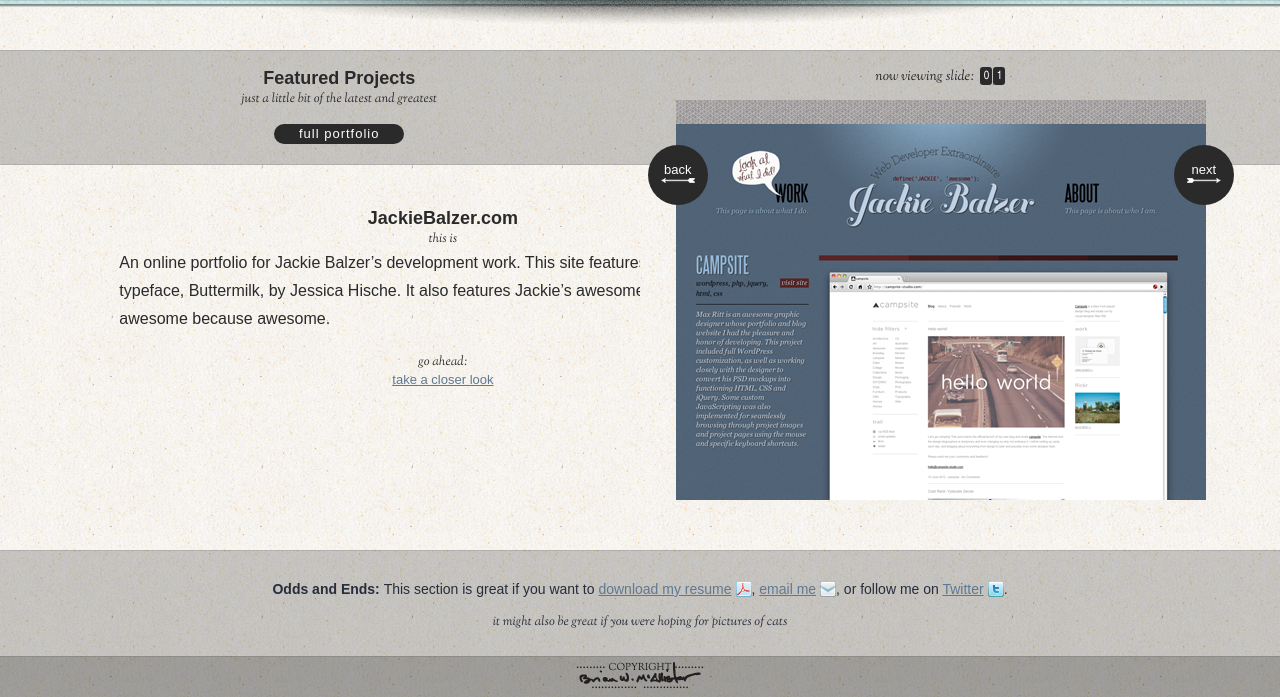
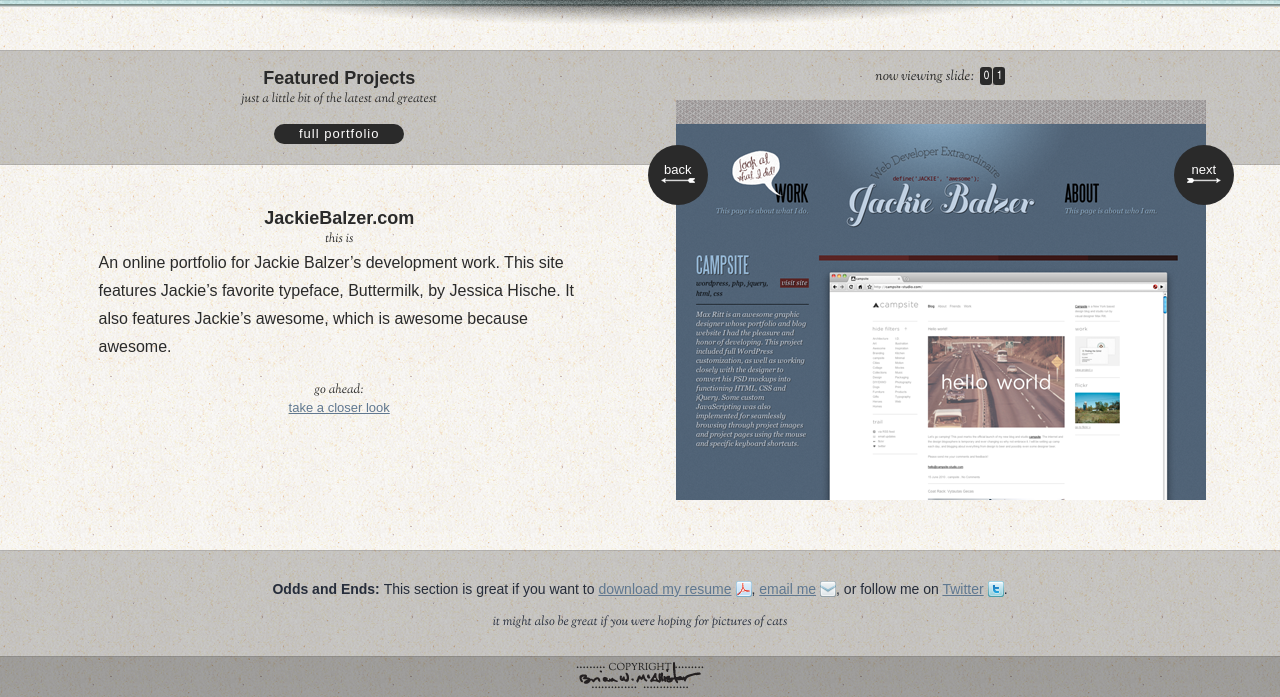
Before and after one commit to brianmcallister/www.brianmcallister.com, a PHP site: page / in a window 1280 px wide. Shown: the part 114-811 px from the top of the page. Run offline with PHP 8.4, Linux system fonts and the light colour scheme; some libraries are stand-ins or nearby versions.

Commit message:
fixed fluid width project-info-slider & deleted commented work sections

```diff
--- a/css/style.css
+++ b/css/style.css
@@ -454,8 +454,12 @@ section nav {
 	width: 100%;
 }
 
+#featured-project-info-slider .items {
+	width: 200%;
+}
+
 .featured-project {
-	width: 809px;
+	width: 50%;
 	float: left;
 }
 
```
Also changed, not shown: index.html (+0 -38 lines).
